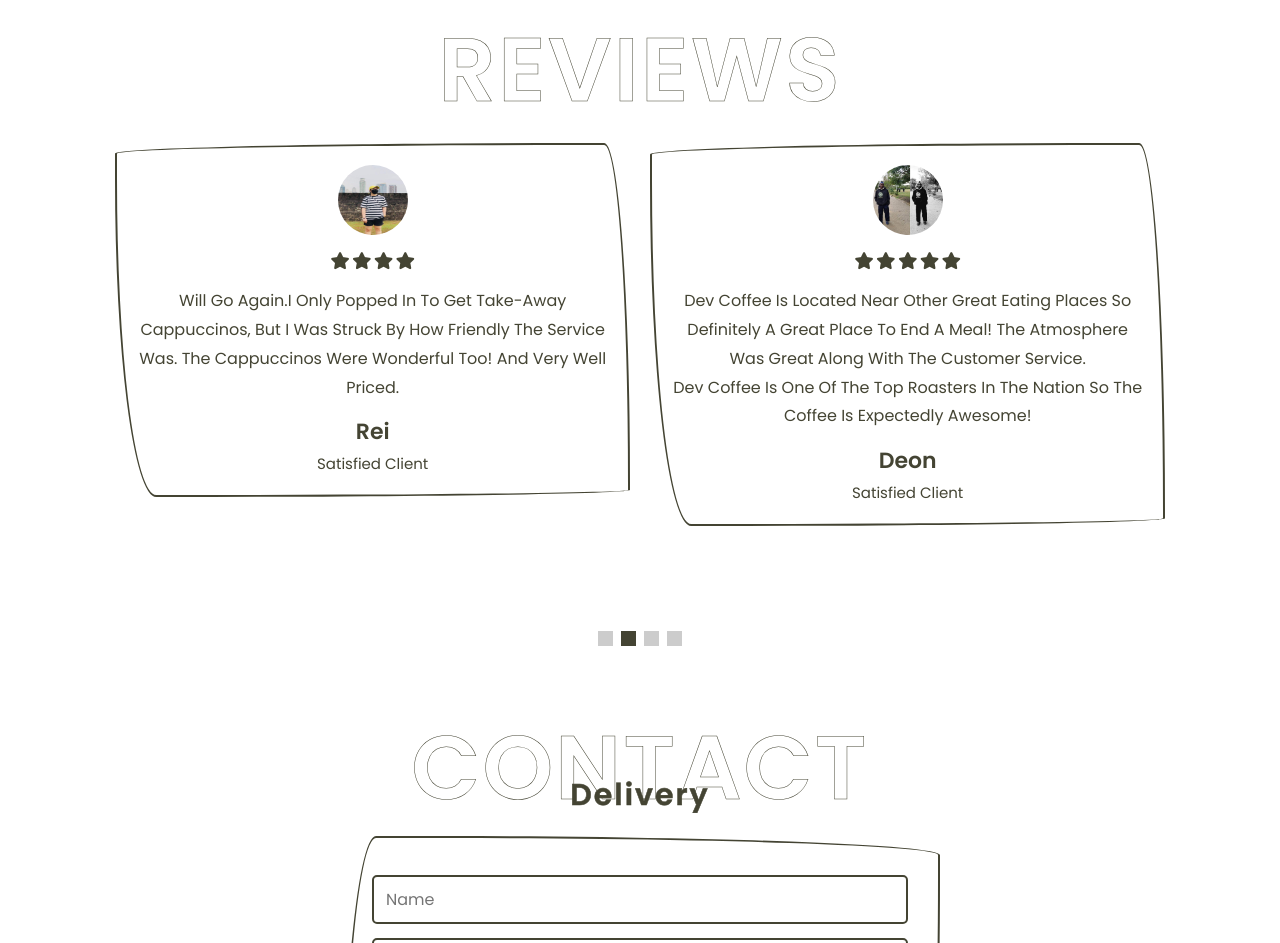
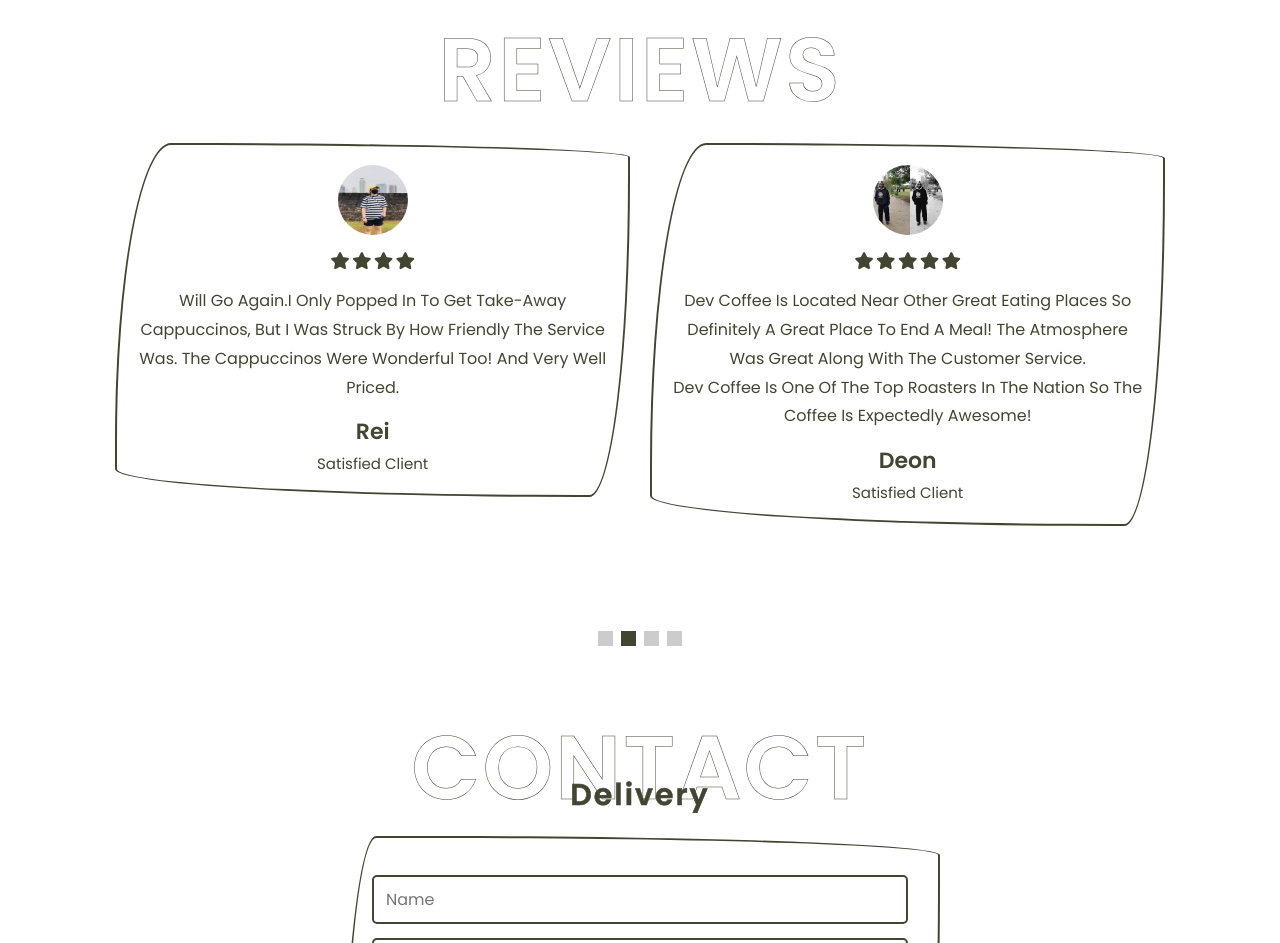
Before and after one commit to cyzanne/Main-Project-1, a plain HTML site: page index.html in a window 1280 px wide. Shown: the part 2297-3240 px from the top of the page. Drawn offline with nearby package versions, Linux system fonts and the light colour scheme.

Commit message:
commit changes in css

```diff
--- a/style.css
+++ b/style.css
@@ -311,7 +311,7 @@ section {
 
 .review .review-slider .box {
     border: var(--border);
-    border-radius: var(--border-radius);
+    border-radius: 11% 90% 8% 91%/85% 4% 91% 8%;
     text-align: center;
     position: relative;
     z-index: 0;
```
